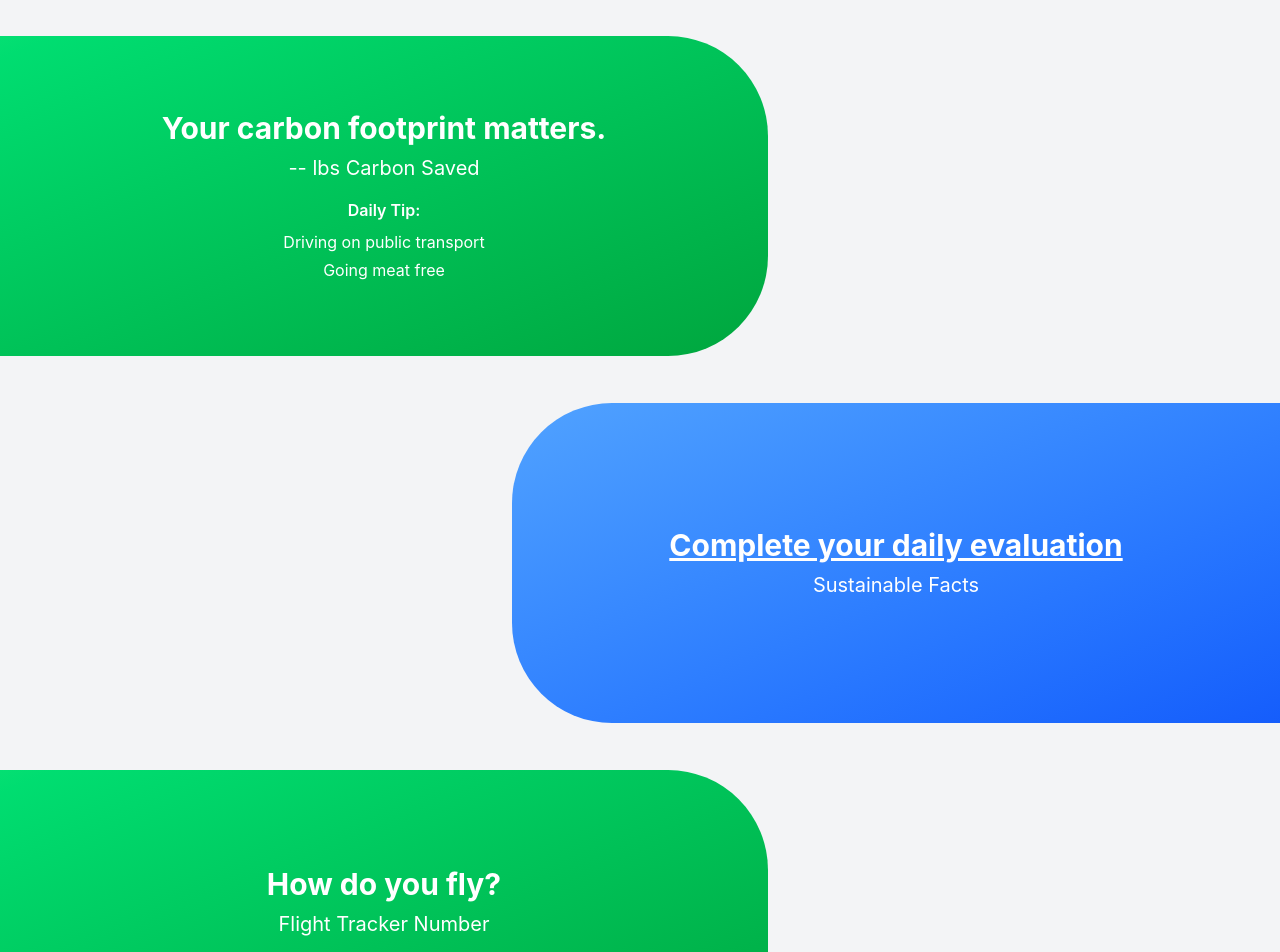
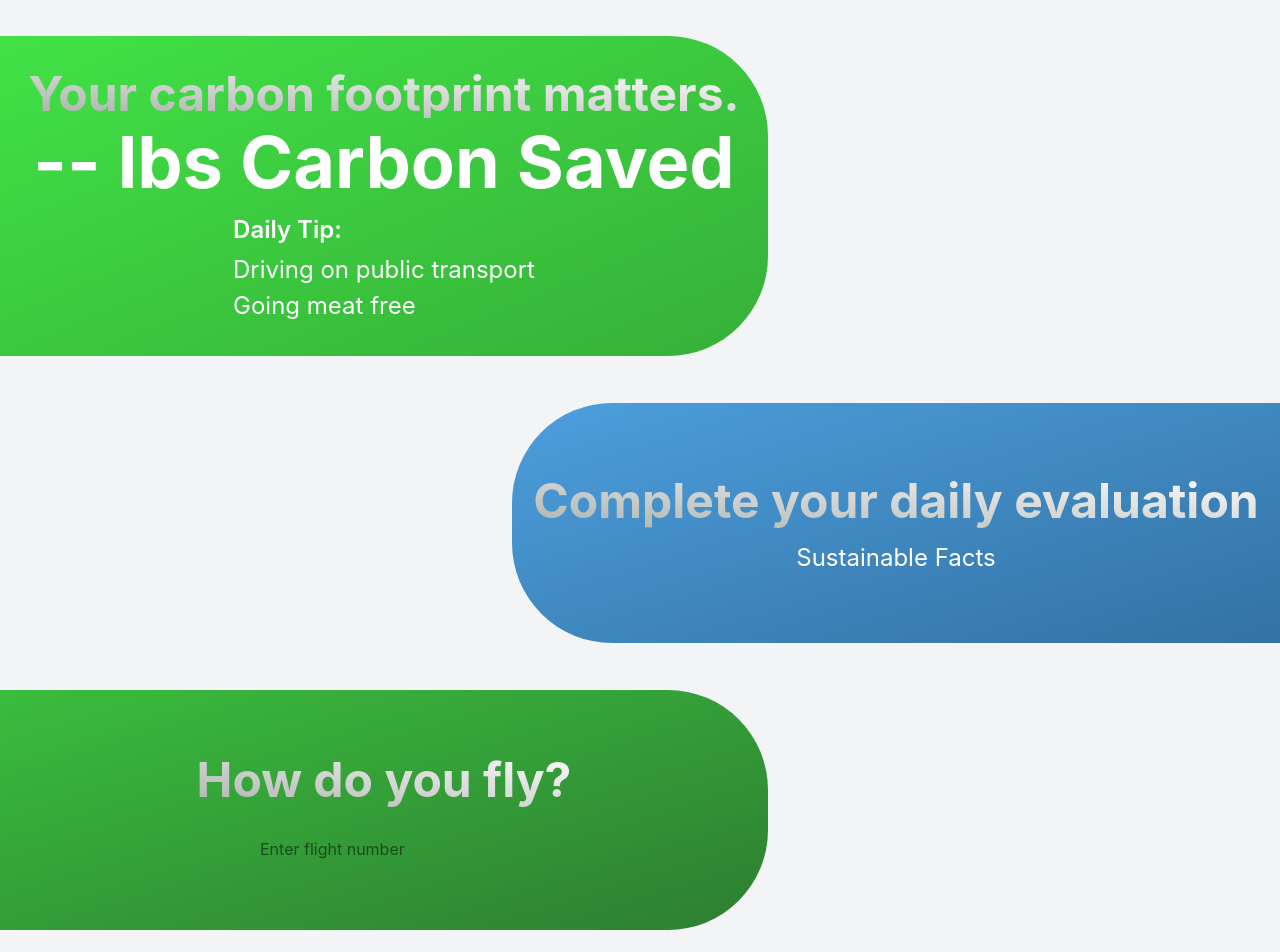
Before and after one commit to Dhruv-0-Arora/WAForge, a React (Vite) app: page / in a window 1280 px wide. Shown: the part 20-972 px from the top of the page. Built offline with nearby package versions, Linux system fonts and the light colour scheme.

Commit message:
Added UI changes to match that of the Figma Design

```diff
--- a/src/ui/HomeDesktop.jsx
+++ b/src/ui/HomeDesktop.jsx
@@ -1,8 +1,10 @@
 import React from "react";
 
 // Gradient constants
-const GREEN_GRADIENT = "bg-gradient-to-br from-green-400 to-green-600";
-const BLUE_GRADIENT = "bg-gradient-to-br from-blue-400 to-blue-600";
+const GREEN_GRADIENT = "bg-gradient-to-br from-[#41E246] to-[#36B038]";
+const BLUE_GRADIENT = "bg-gradient-to-br from-[#4C9FDE] to-[#3372A3]";
+const DARK_GREEN_GRADIENT = "bg-gradient-to-br from-[#3ABD3D] to-[#2D7E31]";
+const DARK_BLUE_GRADIENT = "bg-gradient-to-br from-[#4771AF] to-[#22416F]";
 
 // Bubble corner styles (switching sides)
 const ROUNDED_RIGHT = "rounded-tr-[100px] rounded-br-[100px]";
@@ -14,19 +16,19 @@ function HomeDesktop() {
             {/* Top spacing */}
             <div className="h-[5vh]" />
 
-            {/* "ENVORA" with an image mask */}
-
             {/* 1) Top Green Bubble (rounded on right) */}
             <div
-                className={`${GREEN_GRADIENT} ${ROUNDED_RIGHT} w-[60%] h-[40vh] flex flex-col items-center justify-center text-center text-white`}
+                className={`${GREEN_GRADIENT} ${ROUNDED_RIGHT} w-[60%] h-[40vh] flex flex-col items-center justify-center text-white`}
             >
-                <h1 className="text-3xl font-bold">
+                <h1 className="text-center text-5xl font-bold bg-gradient-to-tr from-[#ABB0AC] to-[#FEFEFE] bg-clip-text text-transparent">
                     Your carbon footprint matters.
                 </h1>
-                <p className="text-xl mt-2">-- lbs Carbon Saved</p>
+                <p className="text-center text-7xl font-bold mt-2">
+                    -- lbs Carbon Saved
+                </p>
                 <div className="mt-4">
-                    <p className="font-semibold">Daily Tip:</p>
-                    <ul className="mt-2 space-y-1">
+                    <p className="font-semibold text-2xl">Daily Tip:</p>
+                    <ul className="text-2xl mt-2 space-y-1">
                         <li>Driving on public transport</li>
                         <li>Going meat free</li>
                     </ul>
@@ -38,12 +40,15 @@ function HomeDesktop() {
 
             {/* 2) Second Blue Bubble (rounded on right) */}
             <div
-                className={`${BLUE_GRADIENT} ${ROUNDED_LEFT} w-[60%] h-[40vh] flex flex-col items-center justify-center text-center text-white self-end`}
+                className={`${BLUE_GRADIENT} ${ROUNDED_LEFT} w-[60%] h-[30vh] flex flex-col items-center justify-center text-center text-white self-end`}
             >
-                <a href="/evaluation" className="text-3xl font-bold underline">
+                <a
+                    href="/evaluation"
+                    className="text-center text-5xl font-bold underline bg-gradient-to-tr from-[#ABB0AC] to-[#FEFEFE] bg-clip-text text-transparent leading-[1.2] pb-1"
+                >
                     Complete your daily evaluation
                 </a>
-                <p className="text-xl mt-2">Sustainable Facts</p>
+                <p className="text-2xl mt-2 text-semibold">Sustainable Facts</p>
             </div>
 
             {/* Spacing */}
@@ -51,10 +56,11 @@ function HomeDesktop() {
 
             {/* 3) Third Green Bubble (rounded on left) */}
             <div
-                className={`${GREEN_GRADIENT} ${ROUNDED_RIGHT} w-[60%] h-[40vh] flex flex-col items-center justify-center text-center text-white`}
+                className={`${DARK_GREEN_GRADIENT} ${ROUNDED_RIGHT} w-[60%] h-[30vh] flex flex-col items-center justify-center text-center text-white`}
             >
-                <h2 className="text-3xl font-bold">How do you fly?</h2>
-                <p className="text-xl mt-2">Flight Tracker Number</p>
+                <h1 className="text-center text-5xl font-bold bg-gradient-to-tr from-[#ABB0AC] to-[#FEFEFE] bg-clip-text text-transparent leading-[1.2] pb-1">
+                    How do you fly?
+                </h1>
                 <div className="mt-4">
                     <input
                         type="text"
@@ -69,9 +75,11 @@ function HomeDesktop() {
 
             {/* 4) Fourth Blue Bubble (rounded on left) */}
             <div
-                className={`${BLUE_GRADIENT} ${ROUNDED_LEFT} w-[60%] h-[40vh] flex flex-col items-center justify-center text-center text-white self-end`}
+                className={`${DARK_BLUE_GRADIENT} ${ROUNDED_LEFT} w-[60%] h-[40vh] flex flex-col items-center justify-center text-center text-white self-end`}
             >
-                <h2 className="text-3xl font-bold">Sustainable Sleeping</h2>
+                <h1 className="text-center text-5xl font-bold bg-gradient-to-tr from-[#ABB0AC] to-[#FEFEFE] bg-clip-text text-transparent leading-[1.2] pb-1">
+                    Sustainable Sleeping
+                </h1>
             </div>
 
             {/* Footer */}
```
